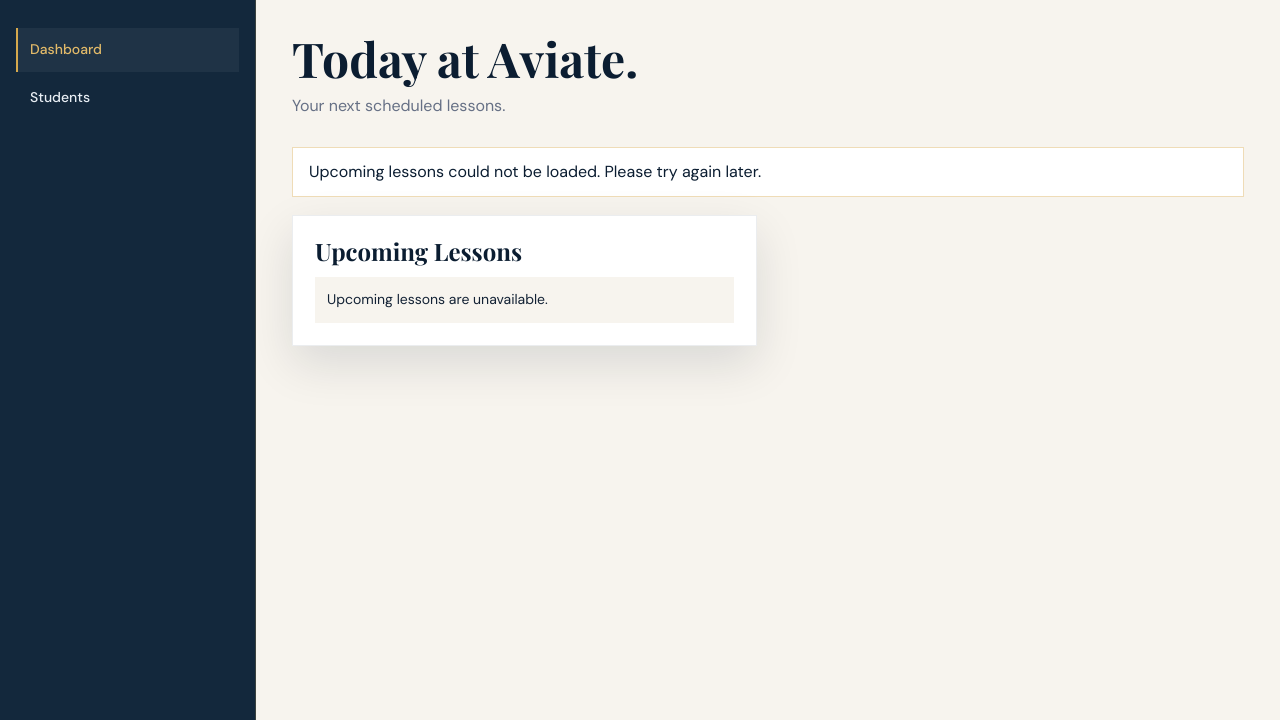
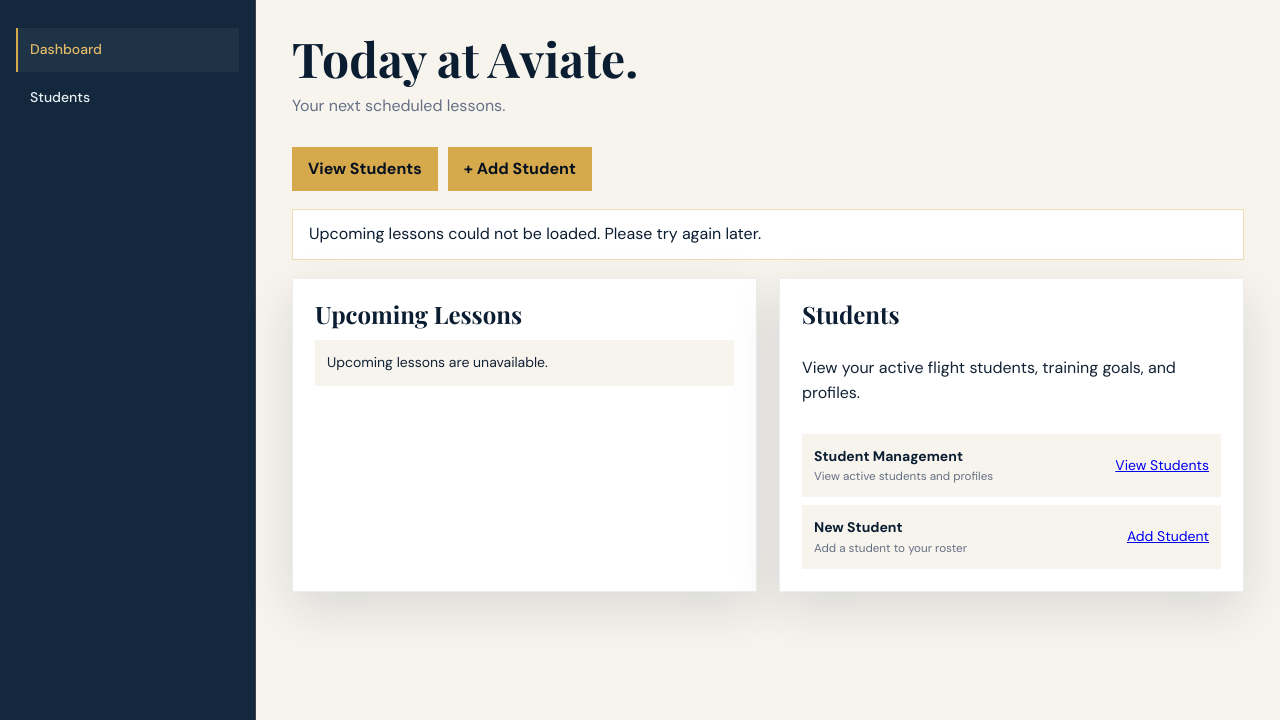
Before and after one commit to marthijensen/aviate-with-isaac, a PHP site: page /dashboard in a window 1280 px wide. Shown: the part 80-800 px from the top of the page. Run offline with PHP 8.4, Linux system fonts and the light colour scheme.

Commit message:
Integrate student management into dashboard

```diff
--- a/app.css
+++ b/app.css
@@ -358,3 +358,20 @@ textarea.field-input { min-height: 144px; resize: vertical; }
   .main-display { padding: 20px 12px 40px; }
   .app-header { padding-left: 16px; padding-right: 16px; }
 }
+
+/* Dashboard quick-action links */
+.actions a {
+    display: inline-flex;
+    align-items: center;
+    justify-content: center;
+    min-height: 44px;
+    padding: 10px 16px;
+    background: var(--gold);
+    color: var(--navy-dark);
+    font-weight: 700;
+    text-decoration: none;
+}
+
+.actions a:hover {
+    background: var(--gold-soft);
+}
--- a/views/dashboard.php
+++ b/views/dashboard.php
@@ -7,10 +7,44 @@
 <h1>Today at Aviate.</h1>
 <p class="lead">Your next scheduled lessons.</p>
 
+<div class="actions" aria-label="Dashboard quick actions">
+    <a href="/students">View Students</a>
+    <a href="/students/add">+ Add Student</a>
+</div>
+
 <?php if (!empty($upcomingLessonsError)): ?>
   <p class="action-note" role="alert"><?= e($upcomingLessonsError) ?></p>
 <?php endif; ?>
 
+
 <section class="fields-grid" aria-label="Dashboard">
-  <?php require __DIR__ . '/upcoming-lessons.php'; ?>
+
+    <?php require __DIR__ . '/upcoming-lessons.php'; ?>
+
+    <article class="field-card">
+        <h2>Students</h2>
+
+        <p>
+            View your active flight students,
+            training goals, and profiles.
+        </p>
+
+        <ul class="rows">
+            <li>
+                <span>
+                    <strong>Student Management</strong>
+                    <small>View active students and profiles</small>
+                </span>
+                <a href="/students">View Students</a>
+            </li>
+            <li>
+                <span>
+                    <strong>New Student</strong>
+                    <small>Add a student to your roster</small>
+                </span>
+                <a href="/students/add">Add Student</a>
+            </li>
+        </ul>
+    </article>
+
 </section>
```
